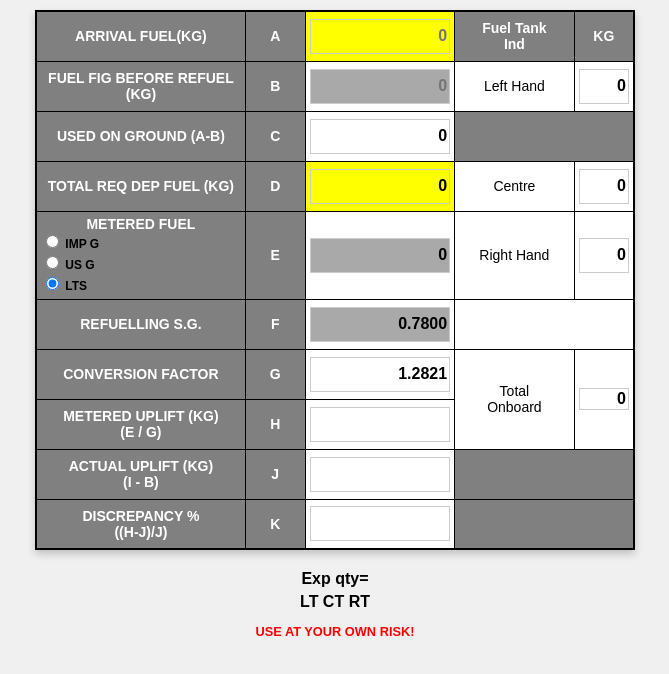
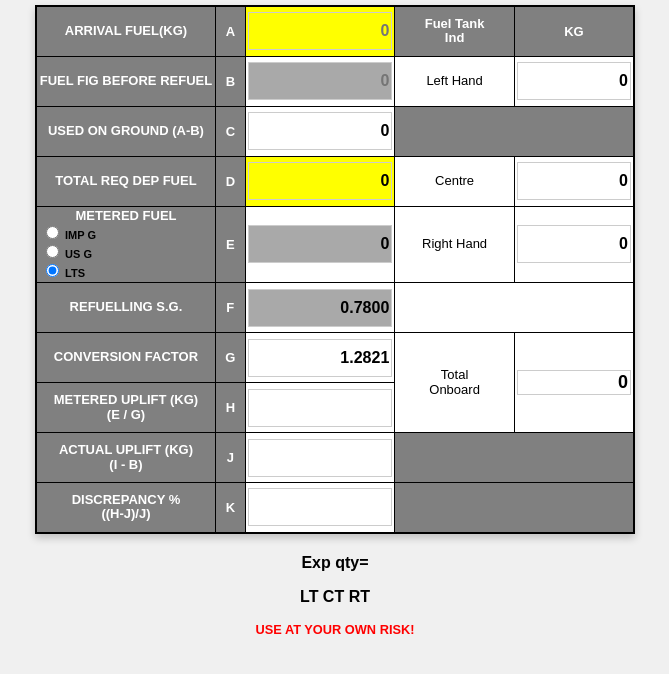
Before and after one commit to jcallano/TechLogFuelCalculator, a plain HTML site: page index.html in a window 1280 px wide. Shown: the whole page, without its empty margins (305-974 px from the left). Drawn offline with Linux system fonts and the light colour scheme.

Commit message:
Update index.html

```diff
--- a/index.html
+++ b/index.html
@@ -11,101 +11,97 @@
     <title>Fuel Tech Log Calculator</title>
 
     <style>
-        /* Estilos Base para asegurar que ocupe la pantalla */
         body {
             font-family: Arial, sans-serif;
             margin: 0;
-            padding: 10px;
-            background-color: #f0f0f0; /* Un fondo neutro fuera de la tabla */
+            padding: 5px; /* Reducido padding externo */
+            background-color: #f0f0f0;
             display: flex;
             flex-direction: column;
             align-items: center;
             min-height: 100vh;
         }
 
-        /* --- ESTILOS DE LA TABLA (Manteniendo fidelidad) --- */
+        /* --- ESTILOS DE LA TABLA --- */
         table {
             border-collapse: collapse;
-            background-color: gray; /* Color original */
+            background-color: gray;
             border: 2px solid black;
             text-align: center;
             width: 100%;
-            max-width: 600px; /* Para que no se estire demasiado en PC */
-            font-size: 14px; /* Ajuste para que quepa en móvil */
+            max-width: 600px;
+            font-size: 13px; /* Fuente ligeramente más pequeña para que quepa todo */
             margin-bottom: 20px;
-            box-shadow: 0 4px 8px rgba(0,0,0,0.2); /* Un poco de sombra para resaltar */
+            box-shadow: 0 4px 8px rgba(0,0,0,0.2);
+            table-layout: fixed; /* Fuerza a respetar los anchos definidos */
         }
 
         th, td {
             border: 1px solid black;
-            padding: 4px;
+            padding: 2px; /* Padding reducido para ganar espacio interno */
+            overflow: hidden; /* Evita que contenido largo rompa la celda */
+            white-space: nowrap; /* Intenta mantener números en una línea */
         }
 
-        /* Altura de filas */
-        tr {
-            height: 50px;
+        /* Permite que el texto de las etiquetas haga salto de línea si es necesario */
+        td.label-text {
+            white-space: normal;
+            line-height: 1.1;
         }
+
+        tr { height: 50px; }
 
         /* --- ESTILOS DE LOS INPUTS --- */
         input[type="number"], input[type="text"] {
             text-align: right;
             border: 1px solid #ccc;
-            width: 100%; /* El input ocupa toda la celda */
-            height: 35px; /* Altura táctil cómoda */
-            box-sizing: border-box; /* Para que el padding no rompa el ancho */
-            font-size: 16px; /* Importante: 16px evita que iOS haga zoom al escribir */
+            width: 100%;
+            height: 38px;
+            box-sizing: border-box;
+            font-size: 16px; /* 16px evita zoom en iOS */
             font-weight: bold;
-            border-radius: 0; /* Aspecto clásico cuadrado */
-            -moz-appearance: textfield; /* Quitar flechas en Firefox */
+            border-radius: 0;
+            -moz-appearance: textfield;
             appearance: none;
+            padding-right: 2px;
         }
 
-        /* Quitar flechas de spinner en Chrome/Safari */
         input::-webkit-outer-spin-button,
         input::-webkit-inner-spin-button {
             -webkit-appearance: none;
             margin: 0;
         }
 
-        /* Colores Específicos (Clases auxiliares) */
+        /* Clases de color */
         .bg-gray { background-color: gray; color: white; font-weight: bold; }
         .bg-yellow { background-color: yellow; }
         .bg-white { background-color: white; }
 
-        /* Inputs con colores específicos */
         input.gray-input { background-color: #A9A9A9; color: black; }
         input.white-input { background-color: white; color: black; }
         input.yellow-input { background-color: yellow; color: black; }
 
-        /* Validación visual */
         input:out-of-range {
-            border: 3px solid red;
+            border: 2px solid red;
             background-color: #ffcccc;
         }
 
-        /* Footer */
         .footer-info {
             font-weight: bold;
             margin-top: 10px;
             text-align: center;
         }
-        #expectedfuel, #expectedfuel1 {
-            color: #000;
-            margin: 5px 0;
-        }
 
-        /* Estilos para los Radio Buttons */
         .radio-group {
-            font-size: 12px;
+            font-size: 11px;
             color: black;
             font-weight: bold;
             display: flex;
             flex-direction: column;
             align-items: flex-start;
+            padding-left: 2px;
         }
-        .radio-group label {
-            margin-bottom: 2px;
-        }
+        .radio-group label { margin-bottom: 1px; }
 
     </style>
 </head>
@@ -114,51 +110,54 @@
 
 <form onsubmit="return false;">
     <table>
+        <colgroup>
+            <col style="width: 30%;"> <col style="width: 5%;">  <col style="width: 25%;"> <col style="width: 20%;"> <col style="width: 20%;"> </colgroup>
         <tbody>
             <tr>
-                <td class="bg-gray" style="width:35%">ARRIVAL FUEL(KG)</td>
-                <td class="bg-gray" style="width:10%">A</td>
-                <td class="bg-yellow" style="width:25%">
+                <td class="bg-gray label-text">ARRIVAL FUEL(KG)</td>
+                <td class="bg-gray">A</td>
+                <td class="bg-yellow">
                     <input type="number" id="arrfuel" class="yellow-input" inputmode="decimal" placeholder="0" oninput="usedonground()">
                 </td>
-                <td class="bg-gray" style="width:20%">Fuel Tank<br>Ind</td>
-                <td class="bg-gray" style="width:10%">KG</td>
+                <td class="bg-gray label-text">Fuel Tank<br>Ind</td>
+                <td class="bg-gray">KG</td>
             </tr>
 
             <tr>
-                <td class="bg-gray">FUEL FIG BEFORE REFUEL (KG)</td>
+                <td class="bg-gray label-text">FUEL FIG BEFORE REFUEL</td>
                 <td class="bg-gray">B</td>
                 <td class="bg-white">
                     <input type="number" id="fuelbefore" class="gray-input" inputmode="decimal" placeholder="0" oninput="usedonground()">
                 </td>
-                <td class="bg-white">Left Hand</td>
+                <td class="bg-white label-text">Left Hand</td>
                 <td class="bg-white">
                     <input type="number" id="fuelleft" class="white-input" inputmode="decimal" value="0" oninput="totalonboard()">
                 </td>
             </tr>
 
             <tr>
-                <td class="bg-gray">USED ON GROUND (A-B)</td>
+                <td class="bg-gray label-text">USED ON GROUND (A-B)</td>
                 <td class="bg-gray">C</td>
                 <td class="bg-white">
                     <input type="number" id="usedgnd" class="white-input" value="0" readonly tabindex="-1">
                 </td>
-                <td class="bg-gray" colspan="2"></td> </tr>
+                <td class="bg-gray" colspan="2"></td>
+            </tr>
 
             <tr>
-                <td class="bg-gray">TOTAL REQ DEP FUEL (KG)</td>
+                <td class="bg-gray label-text">TOTAL REQ DEP FUEL</td>
                 <td class="bg-gray">D</td>
                 <td class="bg-yellow">
                     <input type="number" id="requiredfuel" class="yellow-input" inputmode="decimal" value="0" step="100" oninput="distribution()">
                 </td>
-                <td class="bg-white">Centre</td>
+                <td class="bg-white label-text">Centre</td>
                 <td class="bg-white">
                     <input type="number" id="fuelcenter" class="white-input" inputmode="decimal" value="0" oninput="totalonboard()">
                 </td>
             </tr>
 
             <tr>
-                <td class="bg-gray">
+                <td class="bg-gray label-text">
                     METERED FUEL
                     <div class="radio-group">
                         <label><input type="radio" name="fuelunits" value="impg" onchange="conversionfactor()"> IMP G</label>
@@ -170,14 +169,14 @@
                 <td class="bg-white">
                     <input type="number" id="meteredfuel" class="gray-input" inputmode="decimal" value="0" oninput="meteredupliftf()">
                 </td>
-                <td class="bg-white">Right Hand</td>
+                <td class="bg-white label-text">Right Hand</td>
                 <td class="bg-white">
                     <input type="number" id="fuelright" class="white-input" inputmode="decimal" value="0" oninput="totalonboard()">
                 </td>
             </tr>
 
             <tr>
-                <td class="bg-gray">REFUELLING S.G.</td>
+                <td class="bg-gray label-text">REFUELLING S.G.</td>
                 <td class="bg-gray">F</td>
                 <td class="bg-white">
                     <input type="number" id="sg" class="gray-input" inputmode="decimal" value="0.7800" step="0.0001" oninput="conversionfactor()">
@@ -186,20 +185,20 @@
             </tr>
 
             <tr>
-                <td class="bg-gray">CONVERSION FACTOR</td>
+                <td class="bg-gray label-text">CONVERSION FACTOR</td>
                 <td class="bg-gray">G</td>
                 <td class="bg-white">
                     <input type="number" id="convfactor" class="white-input" value="1.2821" readonly tabindex="-1">
                 </td>
-                <td class="bg-white" rowspan="2">Total<br>Onboard</td>
+                <td class="bg-white label-text" rowspan="2">Total<br>Onboard</td>
                 <td class="bg-white" rowspan="2">
-                    <input type="number" id="total" class="white-input" value="0" readonly style="font-weight:bold; height:100%;">
+                    <input type="number" id="total" class="white-input" value="0" readonly style="font-weight:bold; height:100%; font-size:18px;">
                     <input type="hidden" id="totall">
                 </td>
             </tr>
 
             <tr>
-                <td class="bg-gray">METERED UPLIFT (KG)<br>(E / G)</td>
+                <td class="bg-gray label-text">METERED UPLIFT (KG)<br>(E / G)</td>
                 <td class="bg-gray">H</td>
                 <td class="bg-white">
                     <input type="number" id="metereduplift" class="white-input" readonly tabindex="-1">
@@ -207,7 +206,7 @@
             </tr>
 
             <tr>
-                <td class="bg-gray">ACTUAL UPLIFT (KG)<br>(I - B)</td>
+                <td class="bg-gray label-text">ACTUAL UPLIFT (KG)<br>(I - B)</td>
                 <td class="bg-gray">J</td>
                 <td class="bg-white">
                     <input type="number" id="actual" class="white-input" readonly tabindex="-1">
@@ -216,7 +215,7 @@
             </tr>
 
             <tr>
-                <td class="bg-gray">DISCREPANCY %<br>((H-J)/J)</td>
+                <td class="bg-gray label-text">DISCREPANCY %<br>((H-J)/J)</td>
                 <td class="bg-gray">K</td>
                 <td class="bg-white">
                     <input type="number" id="discrepancy" class="white-input" readonly tabindex="-1" style="font-weight:bold;">
@@ -234,7 +233,6 @@
 </form>
 
 <script type="text/javascript">
-    // Script optimizado para evitar errores con campos vacíos
 	function conversionfactor(){
 		let unidades = document.getElementsByName('fuelunits');
 		let convfactor = document.getElementById('convfactor');
@@ -315,21 +313,4 @@
         actual.value = actualVal.toFixed(0);
 
         if(actualVal !== 0){
-		    let discVal = ((meteredupliftVal - actualVal) / actualVal) * 100;
-            discrepancy.value = discVal.toFixed(2);
-
-            if(Math.abs(discVal) > 3) {
-                discrepancy.style.color = "red";
-                discrepancy.style.backgroundColor = "#ffcccc"; // Alerta visual sutil
-            } else {
-                discrepancy.style.color = "black";
-                discrepancy.style.backgroundColor = "white";
-            }
-        } else {
-            discrepancy.value = "0";
-        }
-	}
-</script>
-
-</body>
-</html>
+		    let discVal = ((metereduplift
```
